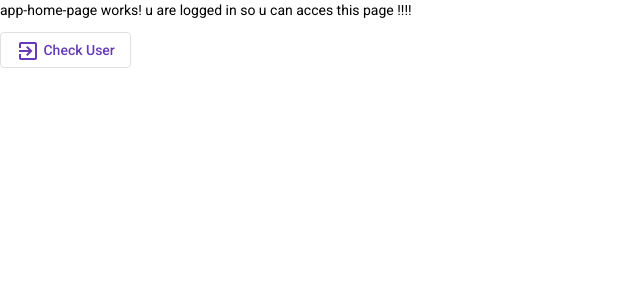
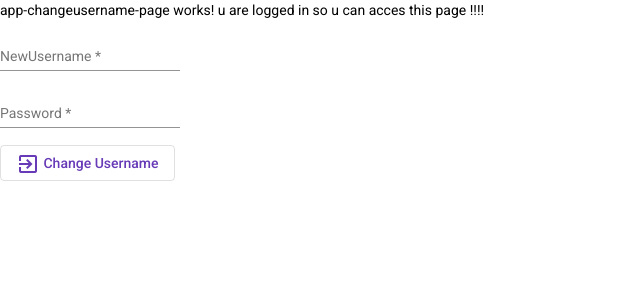
Before and after one commit to Angelo-Br/Kwetter-frontend, an Angular app: page /changeusername in a window 1280 px wide. Before the commit this address led to /home. Shown: the top 300 px of the page, without its empty margins (0-640 px from the left). Built offline with nearby package versions, Linux system fonts and the light colour scheme; sample sign-in values are in the browser's storage.

Commit message:
Addec changeusername

```diff
--- a/src/app/api.service.ts
+++ b/src/app/api.service.ts
@@ -2,6 +2,7 @@ import { HttpClient, HttpResponse } from '@angular/common/http';
 import { Injectable } from '@angular/core';
 import { Observable } from 'rxjs';
 import { environment } from '../environments/environment';
+import { IChangeUsername } from './models/change-username.model';
 import { ILoggedUser } from './models/logged-user.model';
 import { ILoginRequest } from './models/login.model';
 import { IRegister } from './models/register.model';
@@ -39,4 +40,7 @@ export class ApiService {
     return this.http.post<string>(`${this.API_GATEWAY}auth/login`, request, { observe: 'response' });
   }
 
+  changeUsername(request: IChangeUsername): Observable<HttpResponse<string>> {
+    return this.http.post<string>(`${this.API_GATEWAY}user/changeusername`, request, { observe: 'response' });
+  }
 }
--- /dev/null
+++ b/src/app/app-changeusername-page/app-changeusername-page.component.html
@@ -0,0 +1,18 @@
+<p>app-changeusername-page works! u are logged in so u can acces this page !!!!</p>
+
+<div>
+    <mat-form-field>
+        <input matInput placeholder="NewUsername" [(ngModel)]="changeUsernameRequest.newUsername"
+            required name="usernameInput">
+    </mat-form-field>
+</div>
+<div>
+    <mat-form-field>
+        <input matInput placeholder="Password"
+            [(ngModel)]="changeUsernameRequest.password" type="password" required name="passwordInput">
+    </mat-form-field>
+</div>
+<button class="username-button-position" mat-stroked-button color="primary" (click)="onChangeUsername()">
+    <mat-icon>exit_to_app</mat-icon>
+    Change Username
+</button>
--- /dev/null
+++ b/src/app/app-changeusername-page/app-changeusername-page.component.ts
@@ -0,0 +1,62 @@
+import { Component, OnInit } from '@angular/core';
+import { MatDialog } from '@angular/material/dialog';
+import { MatSnackBar } from '@angular/material/snack-bar';
+import { Router } from '@angular/router';
+import { ApiService } from '../api.service';
+import { IChangeUsername } from '../models/change-username.model';
+import { SessionService } from '../session.service';
+
+@Component({
+  selector: 'app-changeusername-page',
+  templateUrl: './app-changeusername-page.component.html',
+  styleUrls: ['./app-changeusername-page.component.css']
+})
+export class AppChangeusernamePageComponent implements OnInit {
+
+  public changeUsernameRequest: IChangeUsername;
+  public isLoading = false;
+
+  constructor(
+    private router: Router,
+    private apiService: ApiService,
+    private notificationService: MatSnackBar,
+    public dialog: MatDialog,
+    private sessionService: SessionService
+  ) {
+    this.changeUsernameRequest = { newUsername: null, password: null };
+   }
+
+  ngOnInit(): void {
+  }
+
+  onChangeUsername(): void {
+    this.isLoading = true;
+    if(this.changeUsernameRequest.newUsername === null || this.changeUsernameRequest.password === null){
+      this.showErrorNotification("Fill in both fields");
+    }
+    this.apiService.changeUsername(this.changeUsernameRequest).subscribe({
+      next: (resp) => {
+        this.notificationService.open(resp.body), null, {
+          panelClass: 'succes-snack',
+          duration: 2500
+        };
+        console.log(resp.body);
+      },
+      error: (err) => {
+        this.showErrorNotification(err.error);
+      }
+    });
+    this.isLoading = false;
+  }
+
+   /*
+    Show error notification
+  */
+    private showErrorNotification(message: string): void {
+      this.notificationService.open(message, undefined, {
+        panelClass: 'error-snack',
+        duration: 8500
+      });
+    }
+
+}
--- a/src/app/app-routing.module.ts
+++ b/src/app/app-routing.module.ts
@@ -1,5 +1,6 @@
 import { NgModule } from '@angular/core';
 import { RouterModule, Routes } from '@angular/router';
+import { AppChangeusernamePageComponent } from './app-changeusername-page/app-changeusername-page.component';
 import { AppHomePageComponent } from './app-home-page/app-home-page.component';
 import { AppLoginPageComponent } from './app-login-page/app-login-page.component';
 import { AppRegisterPageComponent } from './app-register-page/app-register-page.component';
@@ -9,6 +10,7 @@ const routes: Routes = [
   { path: 'home', component: AppHomePageComponent, canActivate: [AuthGuard] },
   { path: 'register', component: AppRegisterPageComponent, canActivate: [AuthGuard] },
   { path: 'login', component: AppLoginPageComponent, canActivate: [AuthGuard] },
+  { path: 'changeusername', component: AppChangeusernamePageComponent, canActivate: [AuthGuard] },
   { path: '**', redirectTo: 'login', pathMatch: 'full' },
   { path: '', redirectTo: 'login', pathMatch: 'full' }
 ];
--- a/src/app/app.module.ts
+++ b/src/app/app.module.ts
@@ -11,13 +11,15 @@ import { AppLoginPageComponent } from './app-login-page/app-login-page.component
 import { AppInterceptor } from './app.interceptor';
 import { AppRegisterPageComponent } from './app-register-page/app-register-page.component';
 import { AppHomePageComponent } from './app-home-page/app-home-page.component';
+import { AppChangeusernamePageComponent } from './app-changeusername-page/app-changeusername-page.component';
 
 @NgModule({
   declarations: [
     AppComponent,
     AppLoginPageComponent,
     AppRegisterPageComponent,
-    AppHomePageComponent
+    AppHomePageComponent,
+    AppChangeusernamePageComponent
   ],
   imports: [
     BrowserModule,
--- a/src/app/auth.guard.ts
+++ b/src/app/auth.guard.ts
@@ -12,7 +12,8 @@ export class AuthGuard implements CanActivate {
     '/login'
   ];
   private urlBlockWhenLoggedOut = [
-    '/home'
+    '/home',
+    '/changeusername'
   ];
 
   constructor(
--- /dev/null
+++ b/src/app/models/change-username.model.ts
@@ -0,0 +1,4 @@
+export class IChangeUsername {
+    newUsername: string;
+    password: string;
+}
```
Also changed, not shown: src/app/app-changeusername-page/app-changeusername-page.component.css (added), 1 other file (tests, documents, lock files or other folders).
